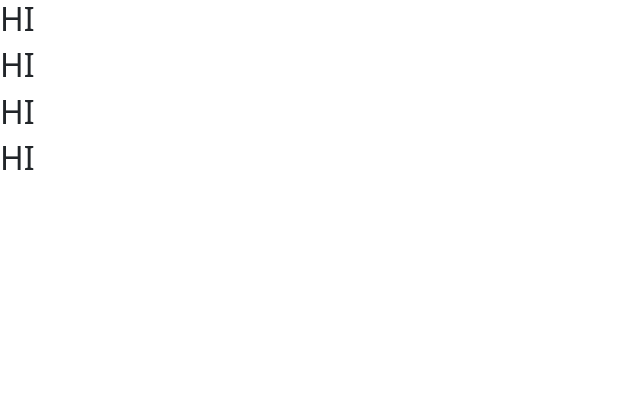
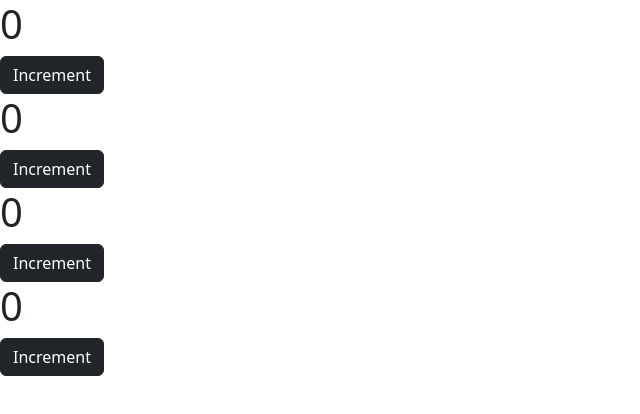
Before and after one commit to Mosh-hamedani-projects/counter, a React (Vite) app: page / in a window 1280 px wide. Shown: the top 414 px of the page, without its empty margins (0-640 px from the left). Built offline with nearby package versions, Linux system fonts and the light colour scheme.

Commit message:
resuse <Counter> components four times using map() function

```diff
--- a/src/Counter.jsx
+++ b/src/Counter.jsx
@@ -2,11 +2,15 @@ import { Component } from 'react'
 
 class Counter extends Component {
 
+  state={
+    count:0
+  }
 
   render() {
     return (
       <>
-        <h2>HI</h2>
+        <h1>{this.state.count}</h1>
+        <button className='btn btn-dark'>Increment</button>
       </>
     );
   }
--- a/src/Counters.jsx
+++ b/src/Counters.jsx
@@ -3,13 +3,21 @@ import Counter from "./Counter";
 
 class Counters extends Component {
 
+  state={
+    counters:[
+      {id:1, value:0},
+      {id:2, value:0},
+      {id:3, value:0},
+      {id:4, value:0},
+    ]
+  }
+
   render() {
     return (
       <>
-        <Counter/>
-        <Counter/>
-        <Counter/>
-        <Counter/>
+        {
+          this.state.counters.map( counter => <Counter key={counter.id}/> )
+        }
       </>
     );
   }
```
